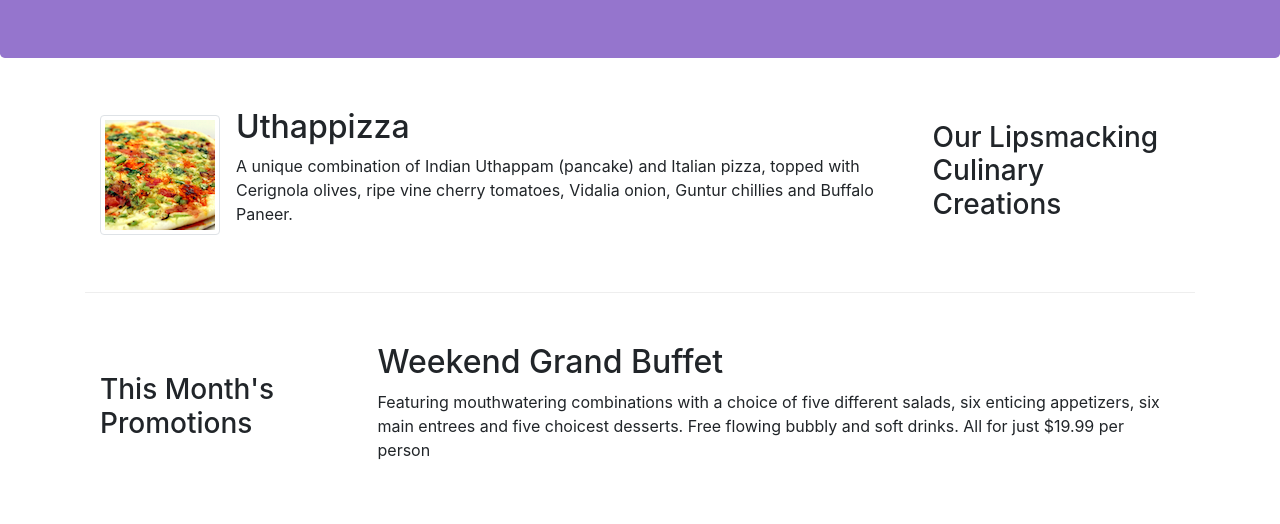
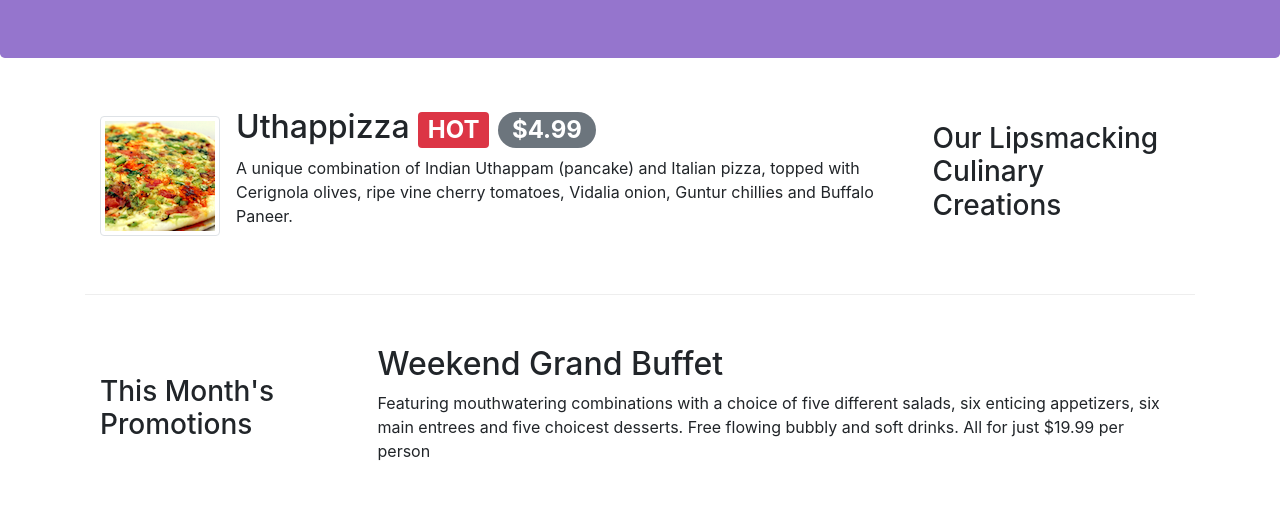
Before and after one commit to dexty007/gotservices.github.io, a website: page index.html in a window 1280 px wide. Shown: the part 276-800 px from the top of the page. Drawn offline with nearby package versions, Linux system fonts and the light colour scheme.

Commit message:
Alerting Users

```diff
--- a/index.html
+++ b/index.html
@@ -55,7 +55,10 @@
                     <img class="d-flex mr-3 img-thumbnail align-self-center" src="img/uthappizza.png" alt="Uthappizza">
 
                     <div class="media-body">
-                        <h2 class="mt-0">Uthappizza</h2>
+                        <h2 class="mt-0 media-heading">Uthappizza
+                                <span class="badge badge-danger">HOT</span>
+                                <span class="badge badge-pill badge-secondary">$4.99</span>
+                        </h2>
                         <p class="d-none d-sm-block">A unique combination of Indian Uthappam (pancake) and
                         Italian pizza, topped with Cerignola olives, ripe vine
                         cherry tomatoes, Vidalia onion, Guntur chillies and
@@ -84,7 +87,7 @@
                     <div class="media">
                             <img class="d-flex mr-3 img-thumbnail align-self-center" src="img/alberto.png" alt="Alberto Somayya">
                             <div class="media-body">
-                                <h2 class="mt-0">Alberto Somayya</h2>
+                                <h2 class="mt-0 media-heading">Alberto Somayya</h2>
                                 <h4>Executive Chef</h4>
                                 <p class="d-none d-sm-block">Award winning three-star Michelin chef with wide
                                     International experience having worked closely with
```
